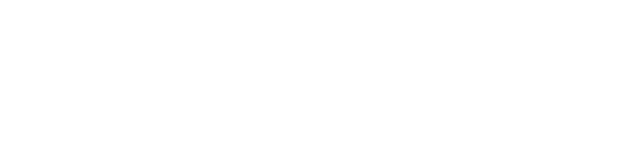
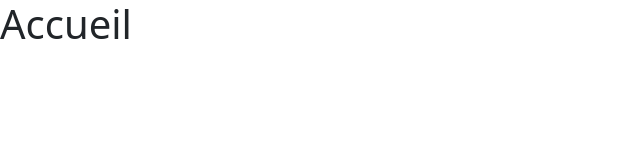
Before and after one commit to Lembont/FreeWeb, a plain HTML site: page index.html in a window 1280 px wide. Shown: the whole page, without its empty margins (0-640 px from the left). Drawn offline with nearby package versions, Linux system fonts and the light colour scheme.

Commit message:
Site web info

```diff
--- a/index.html
+++ b/index.html
@@ -5,9 +5,10 @@
     <meta name="viewport"
           content="width=device-width, user-scalable=no, initial-scale=1.0, maximum-scale=1.0, minimum-scale=1.0">
     <meta http-equiv="X-UA-Compatible" content="ie=edge">
+    <link href="https://cdn.jsdelivr.net/npm/bootstrap@5.1.3/dist/css/bootstrap.min.css" rel="stylesheet" integrity="sha384-1BmE4kWBq78iYhFldvKuhfTAU6auU8tT94WrHftjDbrCEXSU1oBoqyl2QvZ6jIW3" crossorigin="anonymous">
     <title>Accueil</title>
 </head>
 <body>
-
+<h1>Accueil</h1>
 </body>
 </html>
```
